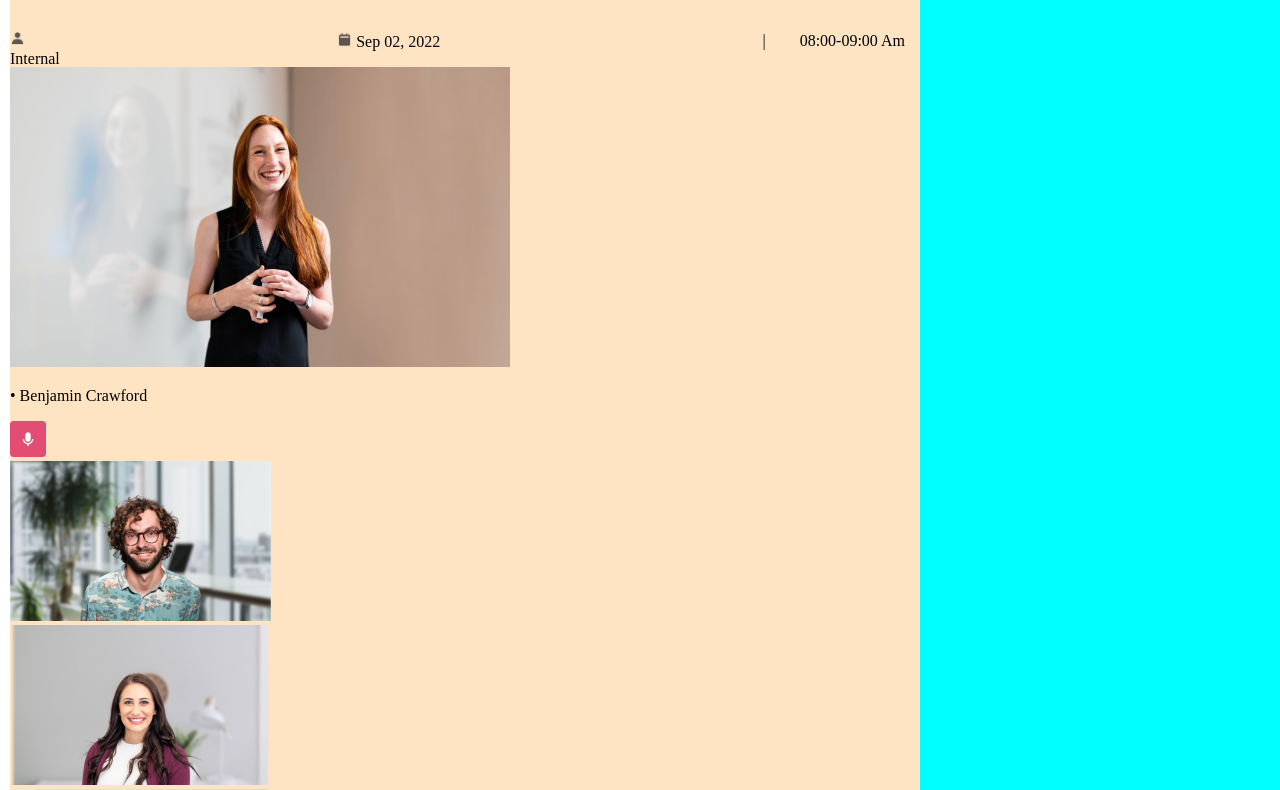
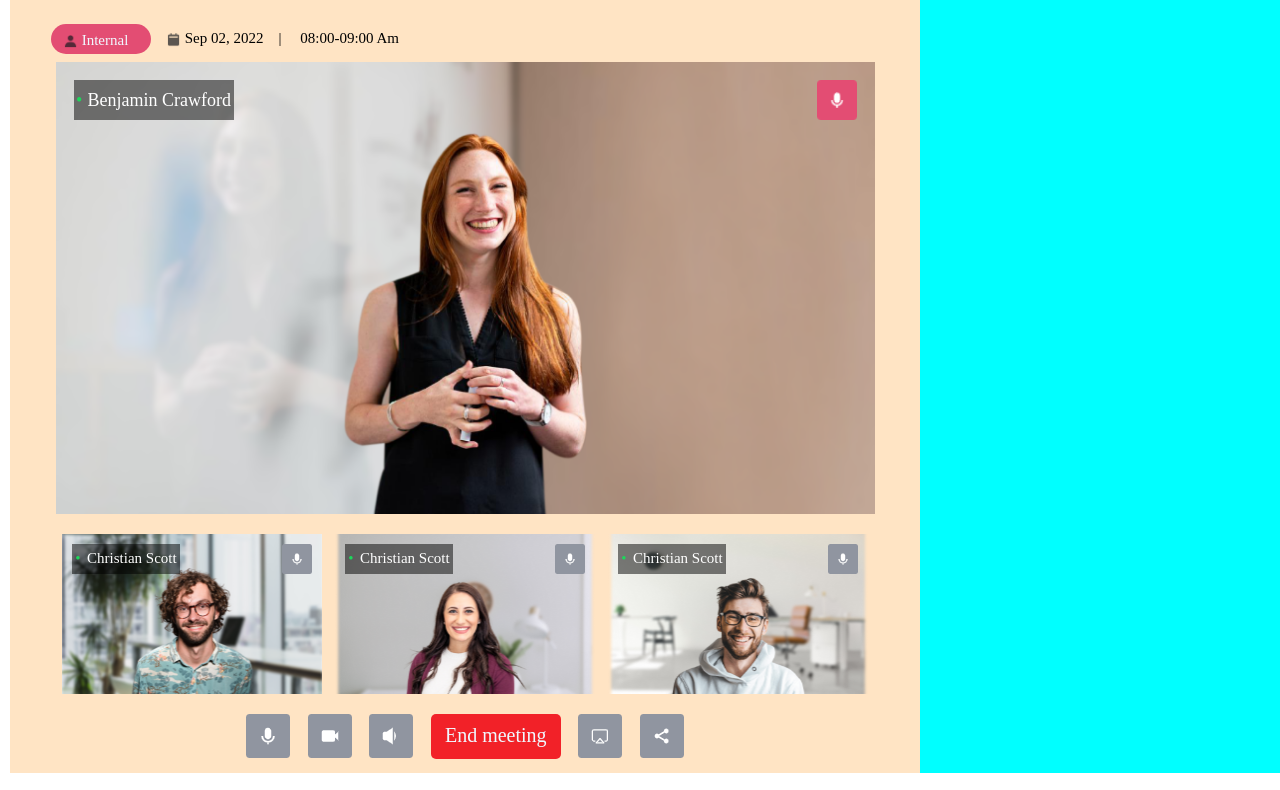
Before and after one commit to minhphuong4203-bot/tuan5, a plain HTML site: page index.html in a window 1280 px wide. Shown: the part 105-895 px from the top of the page. Drawn offline with Linux system fonts and the light colour scheme.

Commit message:
finished centre

```diff
--- a/index.html
+++ b/index.html
@@ -59,6 +59,9 @@
             flex-direction: column;
             width: 910px;
             background-color: bisque;
+            /* justify-content: center;
+            align-items: center; */
+            align-items: center;
         }
 
         .center-row1 {
@@ -66,6 +69,7 @@
             flex-direction: row;
             justify-content: space-between;
             align-items: center;
+            width: 90%;
         }
 
         .center-row1-item1 {
@@ -82,6 +86,7 @@
             text-align: center;
             border-radius: 30px;
             color: red;
+            font-size: 15px;
         }
 
         .center-row1-item2 p {
@@ -102,6 +107,154 @@
             height: 20px;
             border-radius: 100px;
         }
+
+        .center-row2 {
+            display: flex;
+            flex-direction: row;
+            justify-content: start;
+            align-items: center;
+            width: 91%;
+            font-size: 15px;
+            position: relative;
+        }
+
+        .center-row2 img{
+            width: 15px;
+            height: 15px;
+            vertical-align: middle;
+        }
+
+        .center-row2-item1{
+            position: relative;
+            width: 100px;
+            height: 30px;
+            background-color: #e34d73;
+            border-radius: 40px;
+            margin-right: 15px;
+            color: aliceblue;
+            /* padding: auto;
+            margin: auto; */
+        }
+
+        .center-row2-item1 p{
+            margin-left: 12px;
+            margin-top: 8px;
+        }
+
+        .banner{
+            display: flex;
+            flex-direction: column;
+            width: 90%;
+            position: relative;
+        }
+
+        .banner-container{
+            display: flex;
+            position: absolute;
+            justify-content: space-between;
+            width: 100%;
+        }
+
+        .banner-text1{
+            margin-left: 18px;
+            margin-top: 18px;
+            display: flex;
+            width: 160px;
+            height: 40px;
+            background-color: rgba(0, 0, 0, 0.5);
+            color: white;
+            font-size: 18px;
+        }
+
+        .banner-text1 span{
+            padding: auto;
+            margin: auto;
+        }
+
+        .banner-text2{
+            display: flex;
+            width: 40%;
+            justify-content: end;
+            margin-right: 18px;
+            margin-top: 18px;
+        }
+
+        .content{
+            margin-top: 20px;
+            display: flex;
+            width: 90%;
+            flex-direction: row;
+            justify-content: space-around;
+        }
+
+        .content-item1{
+            display: flex;
+            position: relative;
+        }
+
+        .content-item1 > img{
+            width: 260px;
+            height: 160px;
+        }
+
+        .content-container{
+            display: flex;
+            width: 100%;
+            flex-direction: row;
+            position: absolute;
+            justify-content: space-between;
+        }
+
+        .content-desc{
+            display: flex;
+            width: 108px;
+            height: 30px;
+            background-color: rgba(0, 0, 0, 0.5);
+            color: white;
+            font-size: 15px;
+            align-items: center;
+            margin-top: 10px;
+            margin-left: 10px;
+        }
+
+        .content-desc span{
+            padding: 0;
+            margin: auto;
+        }
+
+        .content-container img{
+            width: 30px;
+            height: 30px;
+        }
+
+        .content-img{
+            margin-top: 10px;
+            margin-right: 10px;
+        }
+
+        .content-foot{
+            margin-top: 20px;
+            display: flex;
+            flex-direction: row;
+            justify-content: space-around;
+            width: 50%;
+        }
+
+        .content-foot-btnEnd{
+            width: 130px;
+            height: 45px;
+            background-color: #f22128;
+            color: aliceblue;
+            border-radius: 5px;
+            font-size: 20px;
+            text-align: center;
+        }
+
+        .content-foot-btnEnd p{
+            padding-top: 10px;
+            margin: 0;
+        }
+
     </style>
 </head>
 
@@ -132,52 +285,78 @@
                     </div>
                 </div>
 
-                <div class="center-row1">
-                    <div>
-                        <p class="img-user"><img src="./picture/user.png" alt=""> Internal </p>
+                <div class="center-row2">
+                    <div class="center-row2-item1">
+                        <p style="padding-bottom: 10px;" class=""><img src="./picture/user.png" alt=""> Internal </p>
                     </div>
 
                     <div>
-                        <p><img src="./picture/calender.png" alt=""> Sep 02, 2022</p>
+                        <p><img  src="./picture/calender.png" alt=""> Sep 02, 2022</p>
                     </div>
 
                     <div>
-                        <span>|</span>
-                        <span>08:00-09:00 Am</span>
+                        <span style="margin: 0px 15px;">| </span>
+                        <span>  08:00-09:00 Am</span>
                     </div>
 
                 </div>
 
 
-                <div>
-                    <div><img style="height: 300px; width: 500px;" src="./picture/img_big.png" alt="">
-                        <div>
-                            <div>
-                                <p>&#8226; Benjamin Crawford</p>
+                <div class="banner">
+                   <img src="./picture/img_big.png" alt="">
+                        <div class="banner-container" >
+                            <div class="banner-text1">
+                                <span style="color: #1dd75b;">&#8226;</span>
+                                <span> Benjamin Crawford</span>
                             </div>
-                            <div><img src="./picture/mic_color.png" alt=""></div>
+                             <div class="banner-text2"><img src="./picture/mic_color.png" alt=""></div>
+                        </div>
+                </div>
+
+
+                <div class="content">
+                    <div class="content-item1"><img src="./picture/img2.png" alt="">
+                        <div class="content-container">
+                            <div class="content-desc">
+                                <span style="color: #1dd75b;">&#8226;</span>
+                                <span>Christian Scott</span>
+                            </div>
+                            <div class="content-img"><img src="./picture/mic_grey_color.png" alt=""></div>
                         </div>
                     </div>
 
+                    <div class="content-item1"><img src="./picture/img1.png" alt="">
+                        <div class="content-container">
+                            <div class="content-desc">
+                                <span style="color: #1dd75b;">&#8226;</span>
+                                <span>Christian Scott</span>
+                            </div>
+                            <div class="content-img"><img src="./picture/mic_grey_color.png" alt=""></div>
+                        </div>
+                    </div>
+
+                    <div class="content-item1"><img src="./picture/img.png" alt="">
+                        <div class="content-container">
+                            <div class="content-desc">
+                                <span style="color: #1dd75b;">&#8226;</span>
+                                <span>Christian Scott</span>
+                            </div>
+                            <div class="content-img"><img src="./picture/mic_grey_color.png" alt=""></div>
+                        </div>
+                    </div>
                 </div>
 
-
-                <div>
-                    <div><img src="./picture/img2.png" alt=""></div>
-                    <div><img src="./picture/img1.png" alt=""></div>
-                    <div><img src="./picture/img.png" alt=""></div>
-                </div>
-
-                <div>
+                <div class="content-foot">
                     <div><img src="./picture/mic_grey_color.png" alt=""></div>
                     <div><img src="./picture/cam_color.png" alt=""></div>
                     <div><img src="./picture/speaker_grey_color.png" alt=""></div>
-                    <div>
+                    <div class="content-foot-btnEnd">
                         <p>End meeting</p>
                     </div>
                     <div><img src="./picture/Button 2179.png" alt=""></div>
                     <div><img src="./picture/share.png" alt=""></div>
                 </div>
+
             </div>
 
             <div id="right">right</div>
```
Also changed, not shown: measure.html (+1 -1 lines), demo-img/centre.png (added).
